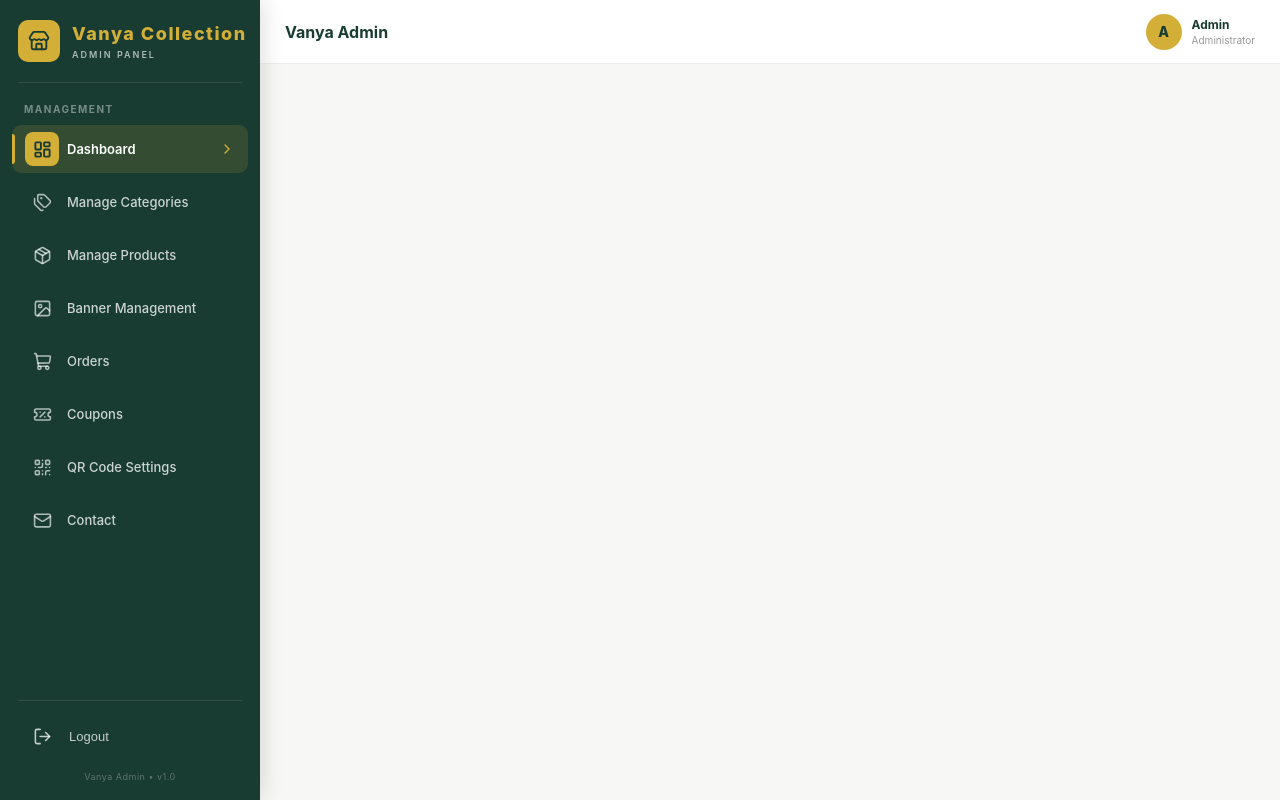
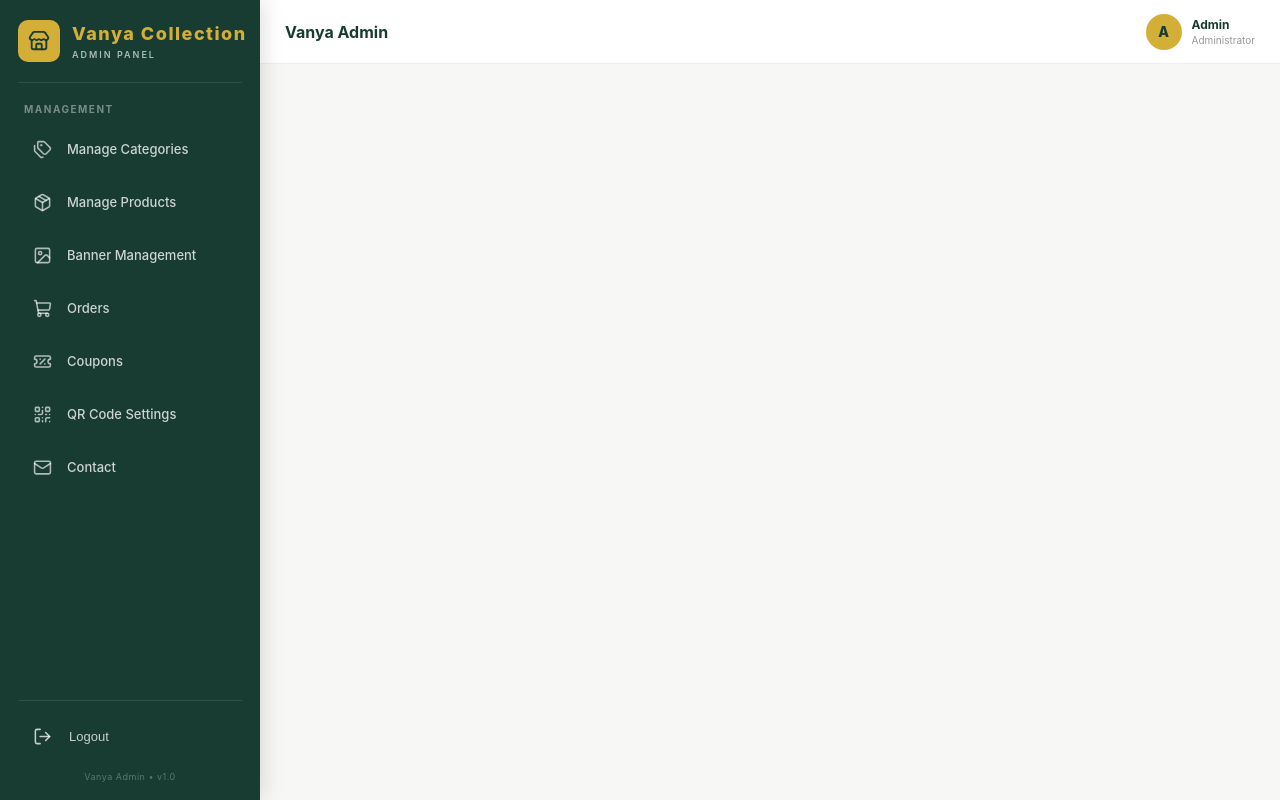
Before and after one commit to pathapatisneha2025-commits/vanyaadminpannel, a React (Create React App) app: page /admin in a window 1280 px wide. Built offline with nearby package versions, Linux system fonts and the light colour scheme.

Commit message:
changes made

```diff
--- a/src/component/VanyaLayout.js
+++ b/src/component/VanyaLayout.js
@@ -57,11 +57,11 @@ const VanyaLayout = () => {
   // NAVIGATION ITEMS
   // --------------------------------------------------
   const navItems = [
-    {
-      name: "Dashboard",
-      path: "/admin",
-      icon: LayoutDashboard,
-    },
+    // {
+    //   name: "Dashboard",
+    //   path: "/admin",
+    //   icon: LayoutDashboard,
+    // },
     {
       name: "Manage Categories",
       path: "/admin/categories",
```
